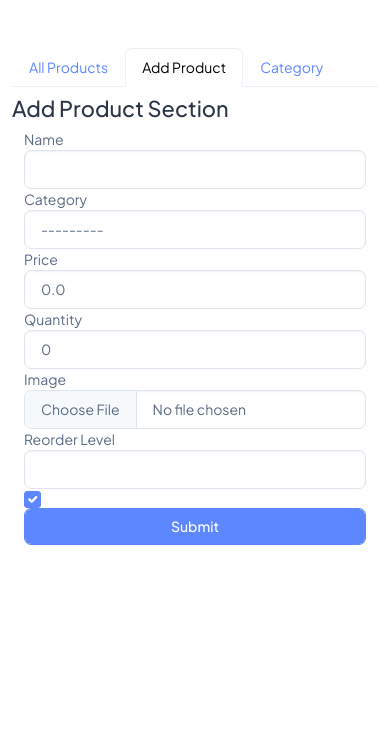
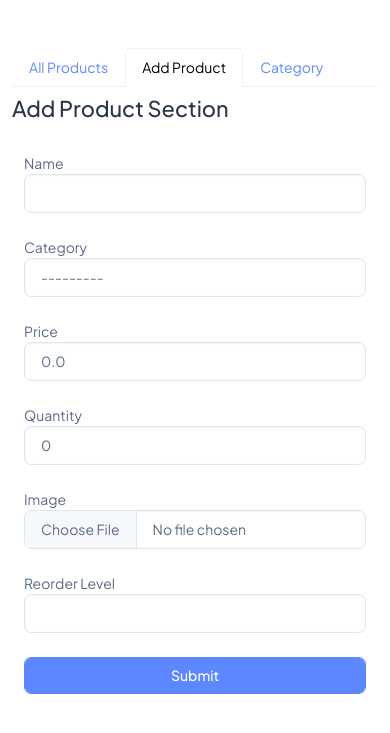
Before and after one commit to miclemabasie/Ernesto-Inventory, a Django app: page /products/ in a window 390 px wide, after a click on "Add Product". Shown: the top 733 px of the page. Run offline with Django 4.2, Linux system fonts and the light colour scheme; the visitor is signed in with stand-in values (Sample User, id 1); data that the repository does not hold is empty; parts of the project's set-up code (start-up, migrations or seed data) failed here and were passed over; some libraries are stand-ins or nearby versions.

Commit message:
product add optimizations

```diff
--- a/products/views.py
+++ b/products/views.py
@@ -45,7 +45,7 @@ def products_add_view(request):
     try:
         category = Category.objects.get(id=category)
     except Category.DoesNotExist:
-        return JsonResponse({"message": "invalid Category"})
+        return JsonResponse({"message": "invalid Category", "status": "error"})
     # Create a new product with data obj
     product = Product(
         name=name,
@@ -59,7 +59,9 @@ def products_add_view(request):
     try:
         test_product = Product.objects.get(name__iexact=name)
         if test_product:
-            return JsonResponse({"message": "Product with this name already exists"})
+            return JsonResponse(
+                {"message": "Product with this name already exists", "status": "error"}
+            )
     except Product.DoesNotExist:
         pass
 
@@ -68,10 +70,9 @@ def products_add_view(request):
     # Set active to the product if quantity is greater than 0
     if int(product.quantity) < 0:
         product.active = False
-    product.save()
+    # product.save()
     data = {
-        "message": "success",
-        "name": product.name,
-        "category": product.category.name,
+        "status": "success",
+        "message": f"Succes: {product.name} added to {product.category.name}!",
     }
     return JsonResponse(data)
--- a/templates/components/add_product.html
+++ b/templates/components/add_product.html
@@ -2,13 +2,13 @@
     {% csrf_token %}
     <div class="container">
       <div class="row">
-        <div class="col-md-6">
+        <div class="col-md-6 mt-4">
           <div class="form-group">
             <label for="name">Name</label>
             {{product_form.name}}
           </div>
         </div>
-        <div class="col-md-6">
+        <div class="col-md-6 mt-4">
           <div class="form-group">
             <label for="category">Category</label>
             {{product_form.category}}
@@ -17,13 +17,13 @@
       </div>
 
       <div class="row">
-        <div class="col-md-6">
+        <div class="col-md-6 mt-4">
           <div class="form-group">
             <label for="price">Price</label>
             {{product_form.price}}
           </div>
         </div>
-        <div class="col-md-6">
+        <div class="col-md-6 mt-4">
           <div class="form-group">
             <label for="quantity">Quantity</label>
             {{product_form.quantity}}
@@ -32,13 +32,13 @@
       </div>
 
       <div class="row">
-        <div class="col-md-6">
+        <div class="col-md-6 mt-4">
           <div class="form-group">
             <label for="image">Image</label>
             {{product_form.image}}
           </div>
         </div>
-        <div class="col-md-6">
+        <div class="col-md-6 mt-4">
           <div class="form-group">
             <label for="reorderlevel">Reorder Level</label>
             {{product_form.reorder_level}}
@@ -48,18 +48,7 @@
 
       <div class="row">
         <div class="col-md-12">
-          <div class="form-group">
-            <div class="form-check">
-              <input type="checkbox" class="form-check-input" id="active" name="active" checked>
-            {{product_form.active}}
-            </div>
-          </div>
-        </div>
-      </div>
-
-      <div class="row">
-        <div class="col-md-12">
-          <button type="submit" class="btn btn-primary form-control btn-block">Submit</button>
+          <button type="submit" class="mt-4 btn btn-primary form-control btn-block">Submit</button>
         </div>
       </div>
     </div>
```
Also changed, not shown: templates/products/list.html (+27 -30 lines).
